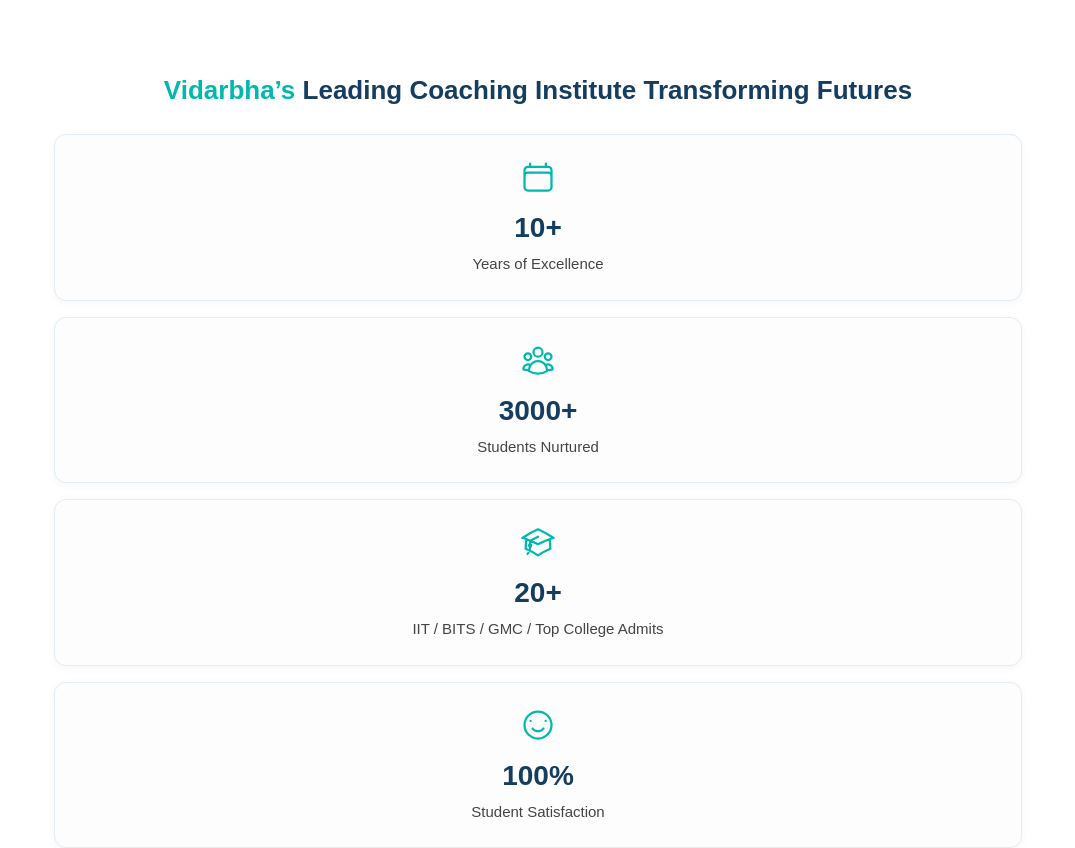
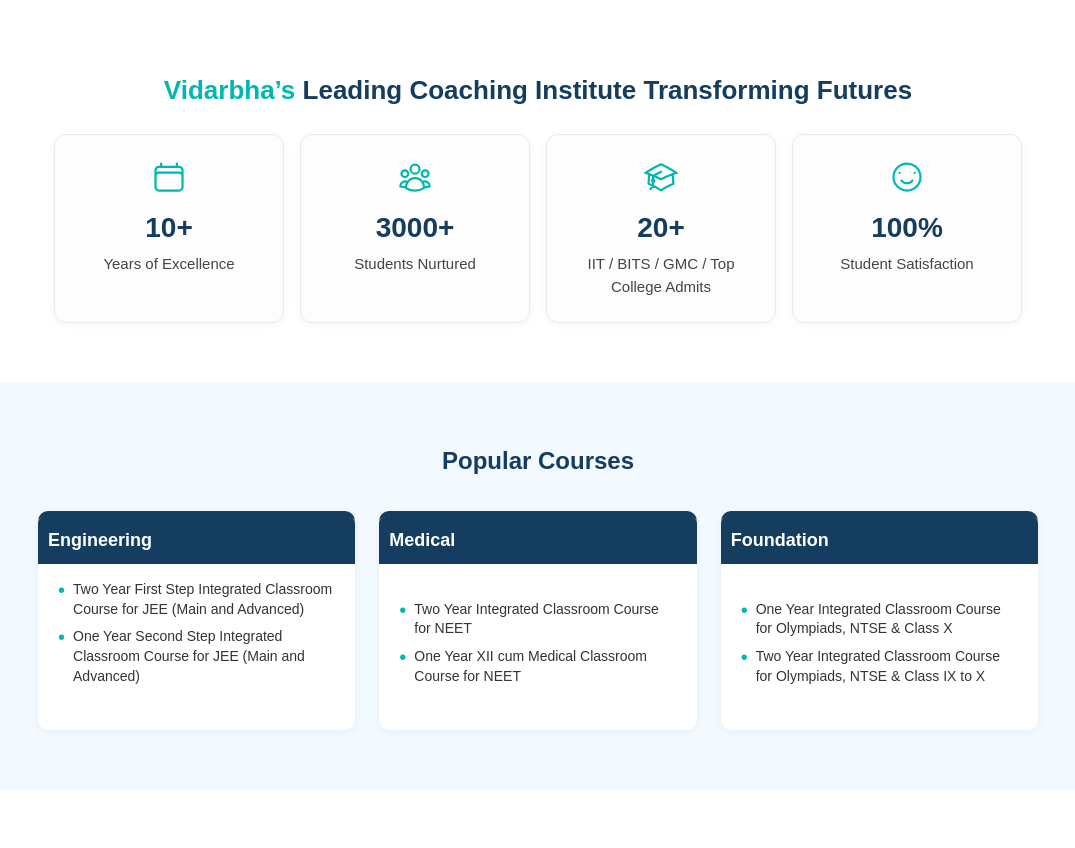
Before and after one commit to Harsh062/slp-website, a Next.js app: page / in a window 1280 px wide. Shown: the part 800-1648 px from the top of the page, without its empty margins (102-1177 px from the left). Built offline with nearby package versions, Linux system fonts and the light colour scheme.

Commit message:
Fixes in testimonials and impact stats for desktop

```diff
--- a/src/app/components/Testimonials.js
+++ b/src/app/components/Testimonials.js
@@ -201,8 +201,8 @@ const Testimonials = () => {
                 Math.floor(currentSlide / 3) === idx ? "active" : ""
               }`}
               onClick={() => {
-                featuredSlider.current?.moveToSlideRelative(idx * 3);
-                thumbSlider.current?.moveToSlideRelative(idx * 3);
+                featuredSlider.current?.moveToIdx(idx * 3);
+                thumbSlider.current?.moveToIdx(idx * 3);
                 setCurrentSlide(idx * 3);
               }}
             />
--- a/src/app/globals.css
+++ b/src/app/globals.css
@@ -294,6 +294,12 @@ button.carousel-arrow:hover {
   width: 36px;
   height: 36px;
   color: var(--accent-color);
+}
+
+@media (min-width: 1024px) {
+  .stats-grid {
+    grid-template-columns: repeat(4, 1fr);
+  }
 }
 
 .courses-section {
```
